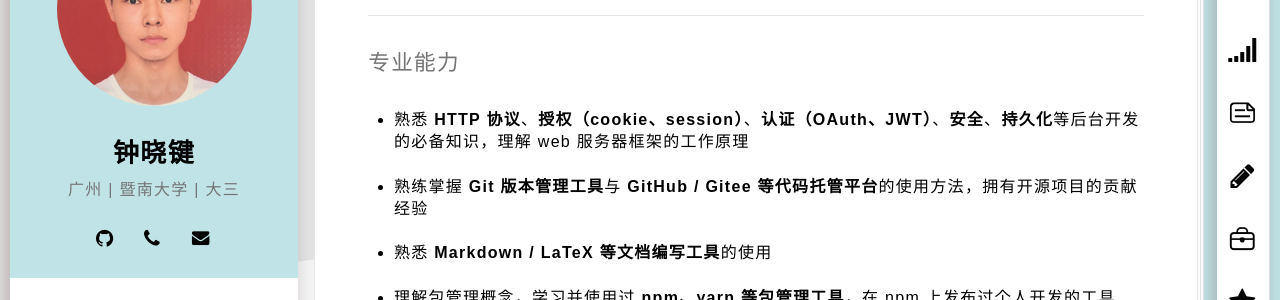
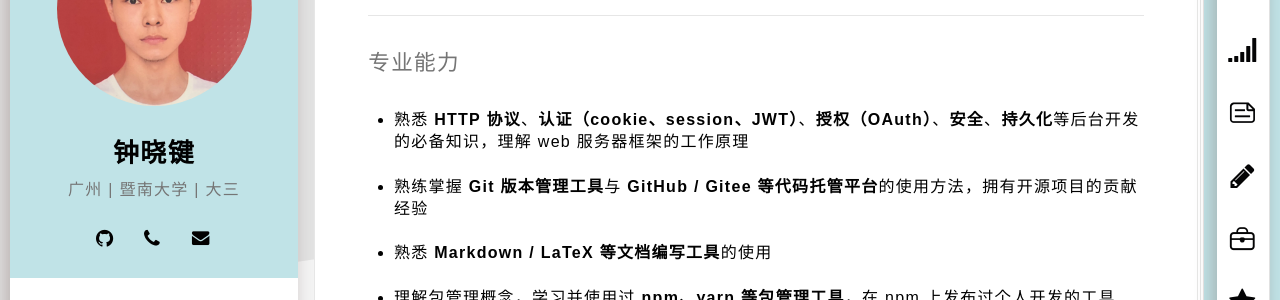
Before and after one commit to xiaojianzhong/xiaojianzhong.github.io, a Jekyll site: the page built from index.html, in a window 1280 px wide and 900 px high, scrolled down 597 px. Shown: the part 149-449 px from the top of the window. Built offline with Jekyll 4.4.1, drawn with Linux system fonts in a browser that asks for light colours; some web fonts are replaced.

Commit message:
fix(platform-browser): correct descriptions

```diff
--- a/_includes/professional.html
+++ b/_includes/professional.html
@@ -8,7 +8,7 @@
           <p>
             熟悉
             <strong>HTTP 协议</strong
-            >、<strong>授权（cookie、session）</strong>、<strong>认证（OAuth、JWT）</strong>、<strong>安全</strong>、<strong>持久化</strong>等后台开发的必备知识，理解
+            >、<strong>认证（cookie、session、JWT）</strong>、<strong>授权（OAuth）</strong>、<strong>安全</strong>、<strong>持久化</strong>等后台开发的必备知识，理解
             web 服务器框架的工作原理
           </p>
         </li>
```
